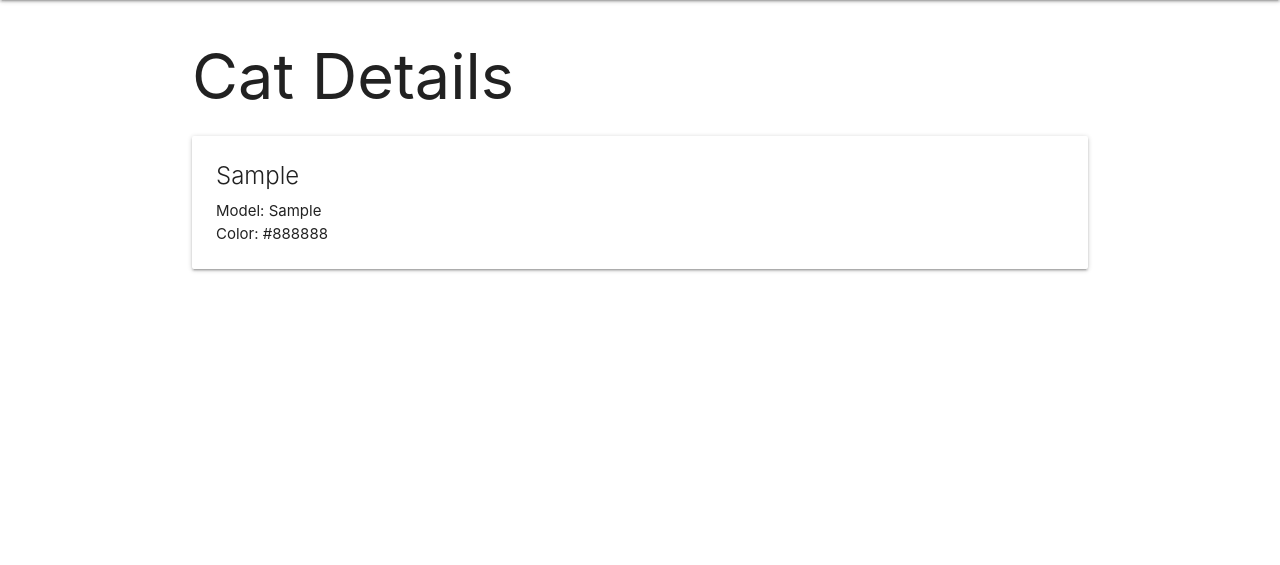
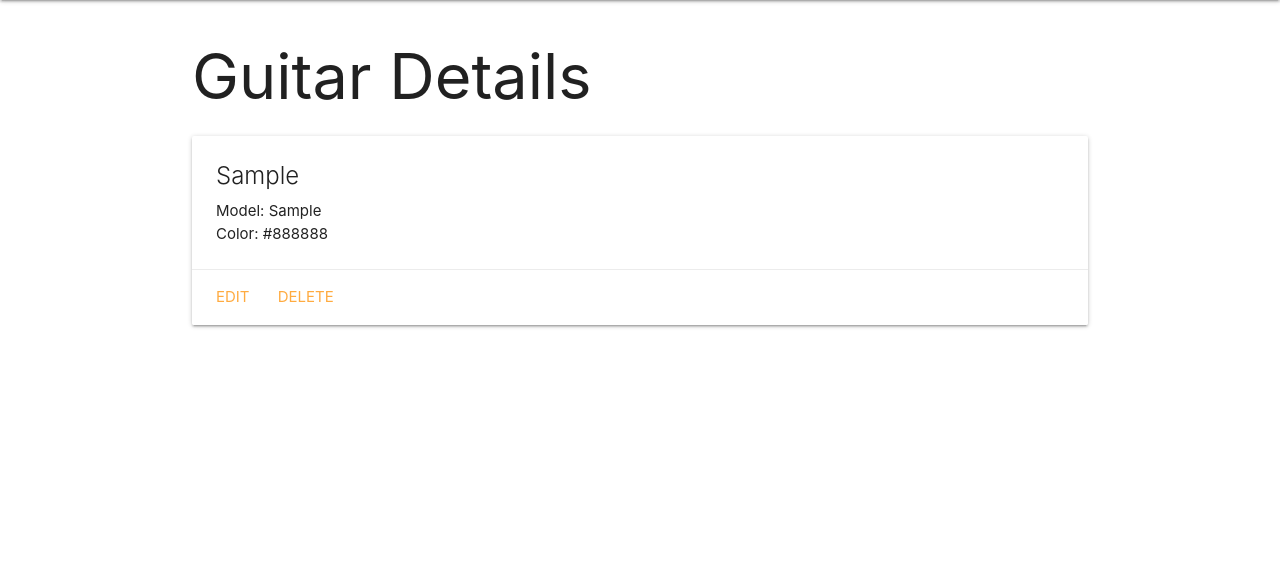
Before and after one commit to EdASalazar/guitarrack, a Django app: page /guitars/1/ in a window 1280 px wide. Shown: the part 64-629 px from the top of the page. Run offline with Django 4.2, Linux system fonts and the light colour scheme; tables that the repository leaves empty hold one stand-in row (values such as "Sample post").

Commit message:
Adding delete function

```diff
--- a/main_app/models.py
+++ b/main_app/models.py
@@ -9,4 +9,4 @@ class Guitar(models.Model):
     def __str__(self):
         return f'{self.brand} {self.make}'
     def get_absolute_url(self):
-        return reverse('detail', kwargs={'cat:id': self.id})
+        return reverse('detail', kwargs={'guitar_id': self.id})
--- a/main_app/templates/guitars/detail.html
+++ b/main_app/templates/guitars/detail.html
@@ -1,7 +1,7 @@
 {% extends 'base.html' %}
 {% block content %}
 
-<h1>Cat Details</h1>
+<h1>Guitar Details</h1>
 
 <div class="card">
   <div class="card-content">
@@ -9,6 +9,10 @@
     <p>Model: {{ guitar.make }}</p>
     <p>Color: {{ guitar.color }}</p>
   </div>
+  <div class="card-action">
+    <a href="{% url 'guitars_update' guitar.id %}">Edit</a>
+    <a href="{% url 'guitars_delete' guitar.id %}">Delete</a>
+  </div>
 </div>
 
 {% endblock %}
```
Also changed, not shown: main_app/templates/main_app/guitar_confirm_delete.html (added, +12 -0 lines), main_app/templates/main_app/guitar_form.html (+5 -2 lines).
